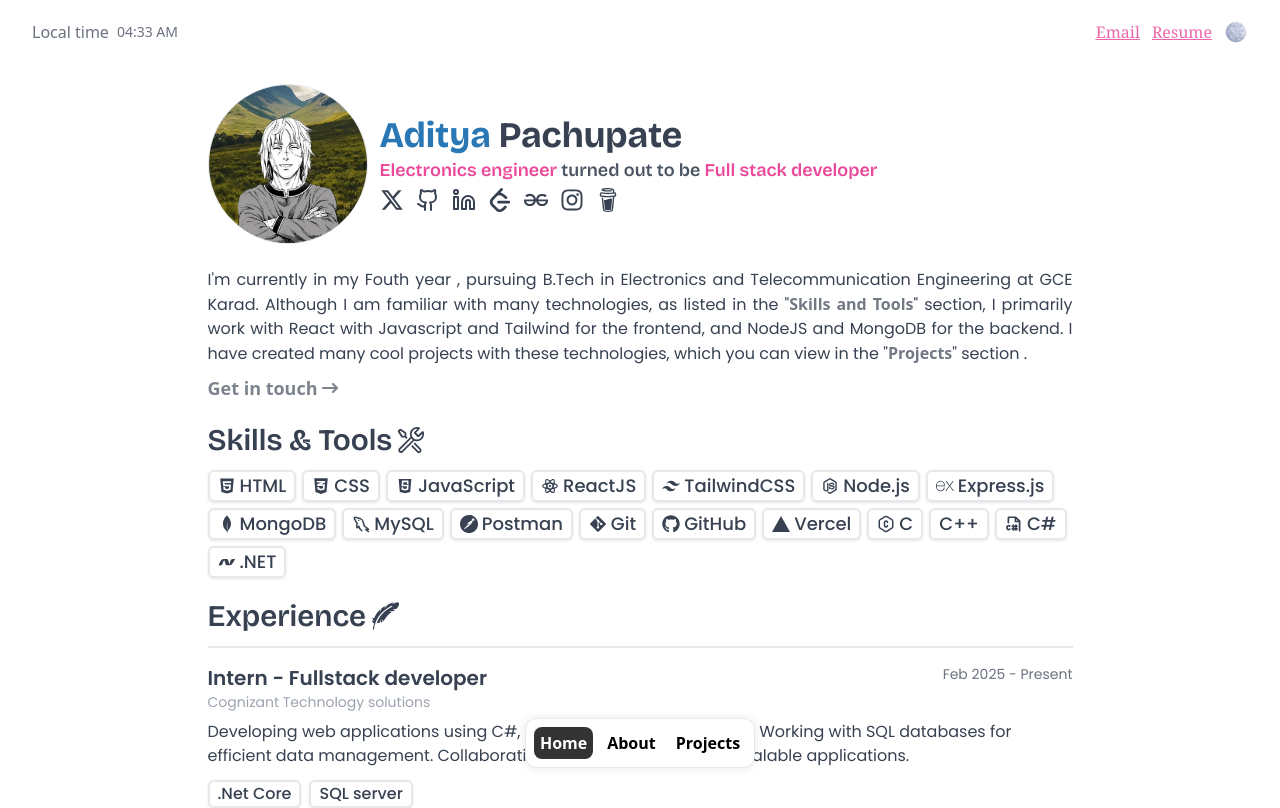
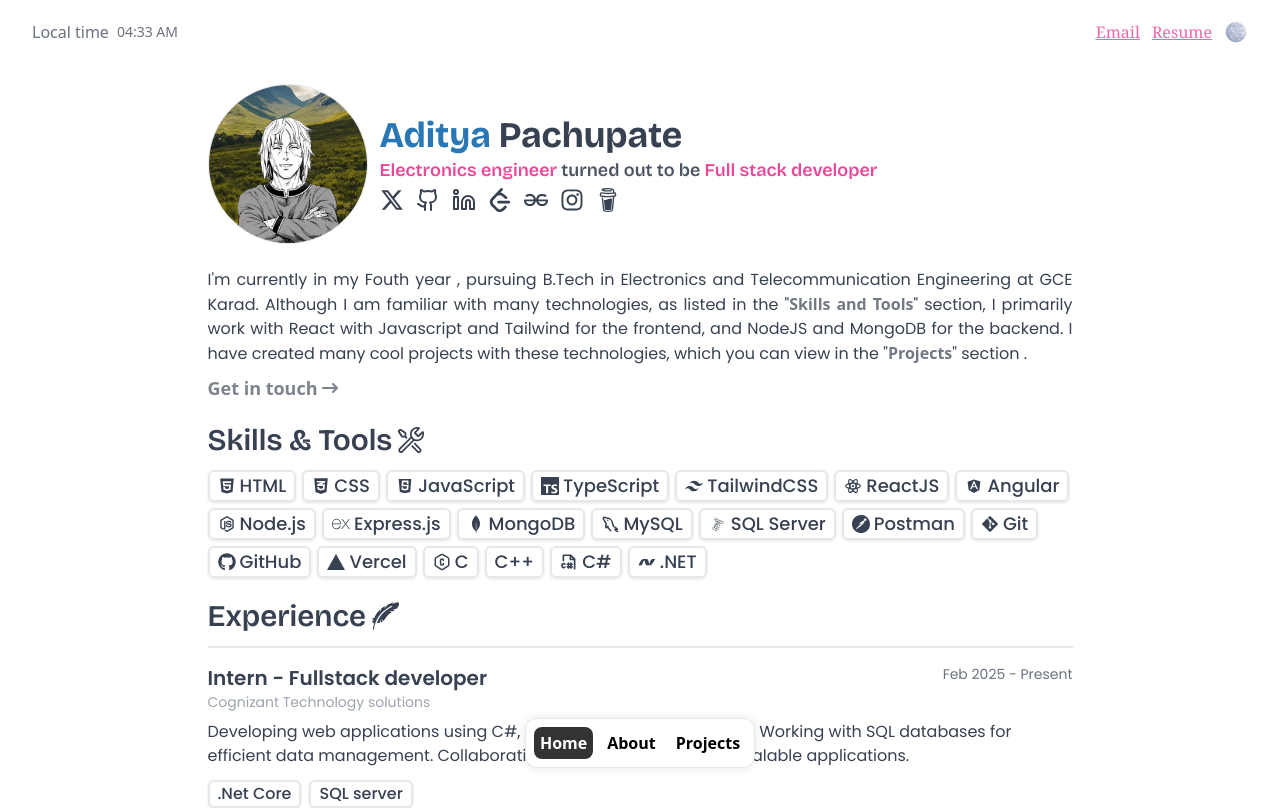
Before and after one commit to AdityaPachupate/my-portfolio-main, a React (Vite) app: page / in a window 1280 px wide. Shown: the top 808 px of the page. Built offline with nearby package versions, Linux system fonts and the light colour scheme.

Commit message:
Refactor Skills component; update skill icons and reorganize sections for clarity

```diff
--- a/src/Component/skills.jsx
+++ b/src/Component/skills.jsx
@@ -17,50 +17,54 @@ import {
   SiShadcnui,
   SiVercel,
   SiMysql,
+  SiTypescript
 } from "react-icons/si";
 import {
   TbBrandCpp,
   TbBrandFramerMotion,
-  TbBrandTypescript,
   TbHexagonLetterC,
   TbBrandCSharp
 } from "react-icons/tb";
+
 import { PiFileCSharpBold } from "react-icons/pi";
-import { DiDotnet } from "react-icons/di";
+import { DiDotnet , DiAngularSimple ,DiMsqlServer  } from "react-icons/di";
 import { VscTerminalLinux, VscTools } from "react-icons/vsc";
 import CompScreen from "../Layouts/CompScreen";
 import Title from "./Title";
 
 const Skills = () => {
   const skills = [
-    //  Frontend Development
+    // ========== Frontend Development ==========
     { id: 1, icon: <RiHtml5Fill />, text: "HTML" },
     { id: 2, icon: <FaCss3Alt />, text: "CSS" },
     { id: 3, icon: <DiJavascript />, text: "JavaScript" },
-    { id: 4, icon: <RiReactjsLine />, text: "ReactJS" },
+    { id: 4, icon: <SiTypescript />, text: "TypeScript" },
     { id: 5, icon: <RiTailwindCssFill />, text: "TailwindCSS" },
+    { id: 6, icon: <RiReactjsLine />, text: "ReactJS" },
+    { id: 7, icon: <DiAngularSimple />, text: "Angular" },
 
-    //  Backend Development
-    { id: 6, icon: <IoLogoNodejs />, text: "Node.js" },
-    { id: 7, icon: <SiExpress />, text: "Express.js" },
+    // ========== Backend Development ==========
+    { id: 8, icon: <IoLogoNodejs />, text: "Node.js" },
+    { id: 9, icon: <SiExpress />, text: "Express.js" },
 
-    //  Database & API Tools
-    { id: 8, icon: <SiMongodb />, text: "MongoDB" },
-    { id: 9, icon: <TbBrandMysql />, text: "MySQL" },
-    { id: 10, icon: <SiPostman />, text: "Postman" },
+    // ========== Database & API Tools ==========
+    { id: 10, icon: <SiMongodb />, text: "MongoDB" },
+    { id: 11, icon: <TbBrandMysql />, text: "MySQL" },
+    { id: 12, icon: <DiMsqlServer />, text: "SQL Server" },
+    { id: 12, icon: <SiPostman />, text: "Postman" },
 
-    //  Version Control & Deployment
-    { id: 11, icon: <FaGitAlt />, text: "Git" },
-    { id: 12, icon: <FaGithub />, text: "GitHub" },
-    { id: 13, icon: <SiVercel />, text: "Vercel" },
+    // ========== Version Control & Deployment ==========
+    { id: 13, icon: <FaGitAlt />, text: "Git" },
+    { id: 14, icon: <FaGithub />, text: "GitHub" },
+    { id: 15, icon: <SiVercel />, text: "Vercel" },
 
-    //  Programming Languages
-    { id: 14, icon: <TbHexagonLetterC />, text: "C" },
-    { id: 15, text: "C++" },
-    { id: 16, icon: <PiFileCSharpBold />, text: "C#" },
+    // ========== Programming Languages ==========
+    { id: 16, icon: <TbHexagonLetterC />, text: "C" },
+    { id: 17, text: "C++" },
+    { id: 18, icon: <PiFileCSharpBold />, text: "C#" },
 
-    //  .NET Stack
-    { id: 17, icon: <DiDotnet />, text: ".NET" },
+    // ========== .NET Stack ==========
+    { id: 19, icon: <DiDotnet />, text: ".NET" },
   ];
 
   return (
```
